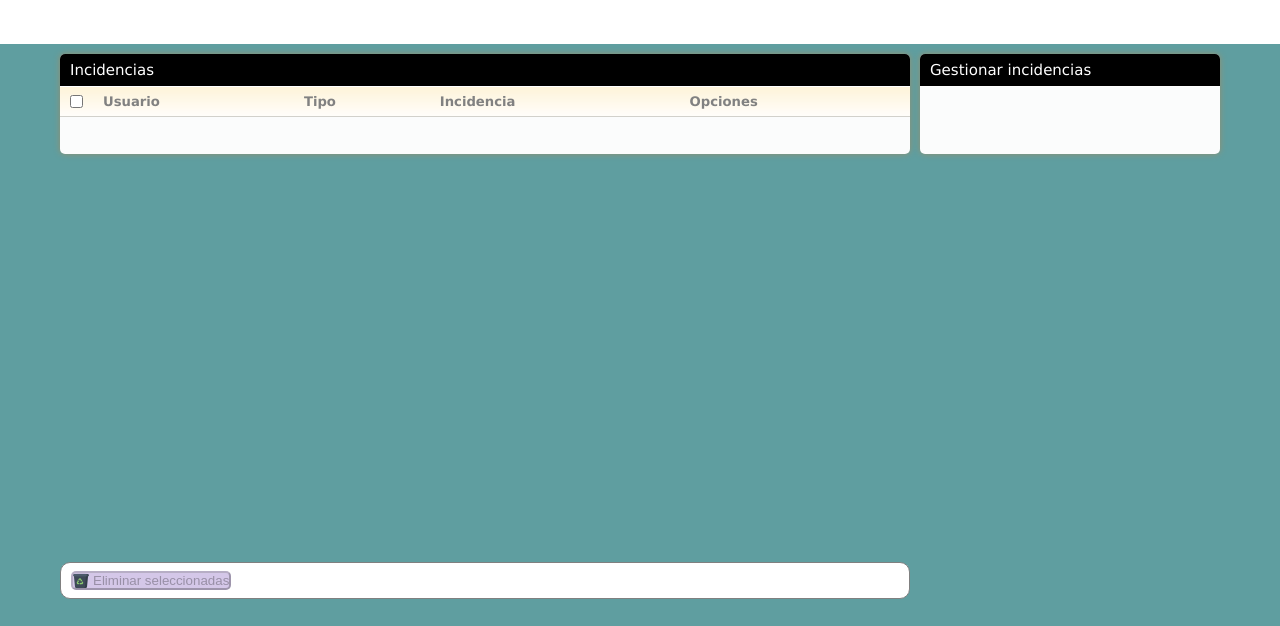
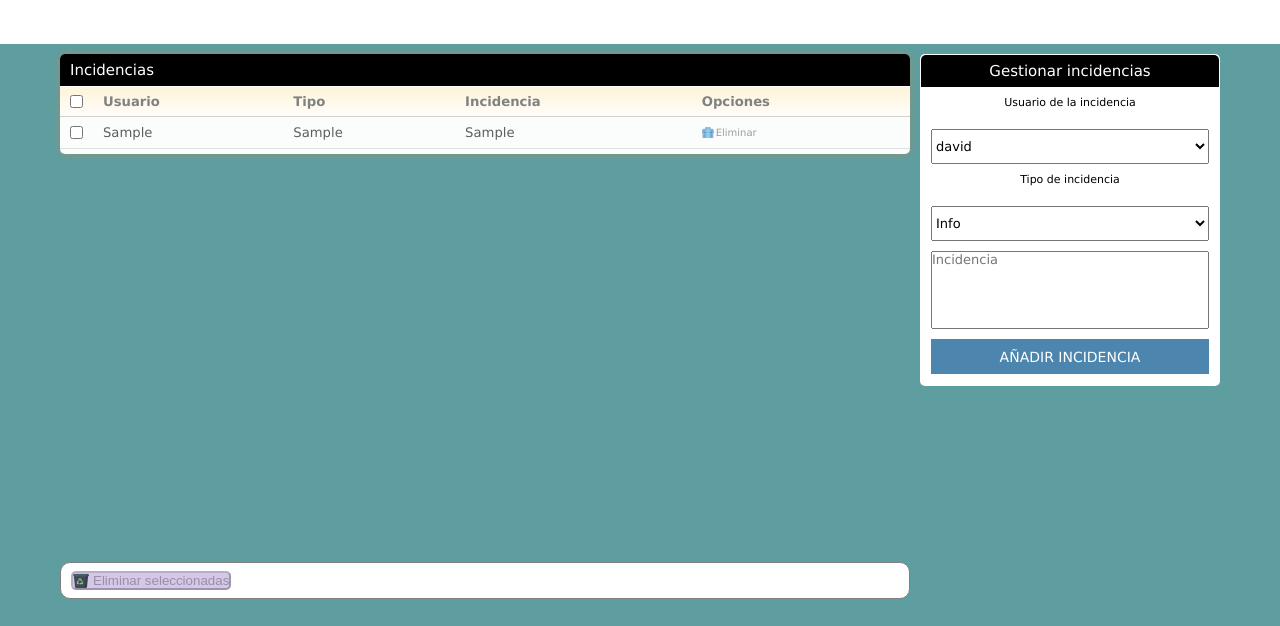
Before and after one commit to daviro05/geoturistAppWeb, a PHP site: page /inicio.php?id=incidencias in a window 1280 px wide. Shown: the part 100-726 px from the top of the page. Run offline with PHP 8.4, Linux system fonts and the light colour scheme; the visitor is signed in with stand-in values (Sample User, id 1); data comes from the database, SQL or seed files in the repository; both versions use the stored data as it was after the commit; tables that the repository leaves empty hold one stand-in row (values such as "Sample post"); lists and menus that the app fills with data are empty; some libraries are stand-ins or nearby versions.

Commit message:
Gestion de incidencias, actualizacion de la BBDD y otros cambios

```diff
--- a/css/style_inicio.css
+++ b/css/style_inicio.css
@@ -486,6 +486,15 @@
 
 }
 
+/* Estilo pagina incidencias.php */
+
+#u_incidencia, #t_incidencia{
+	height: 35px;
+	margin-top: 10px;
+
+}
+
+
 
 
 /* Estilo pagina comentarios.php */
--- a/funciones_BD.php
+++ b/funciones_BD.php
@@ -620,8 +620,42 @@
 }
 
 #######################################
-####### FUNCIONES DE MENSAJES #########
+######  FUNCIONES DE INCIDENCIAS ######
 #######################################
+
+function alta_incidencia($id_usuario,$tipo,$incidencia,$conexion)
+{
+
+		$alta_incidencia = mysqli_query($conexion,"INSERT INTO incidencias (id_usuario,tipo,incidencia)
+			VALUES('$id_usuario','$tipo','$incidencia')") or die(mysqli_error($conexion));
+
+		if($alta_incidencia)
+			echo "<script>window.location = './inicio.php?id=incidencias'</script>";
+
+}
+
+
+function obtener_incidencias($conexion){
+	$incidencias = mysqli_query($conexion,"SELECT * FROM incidencias");
+
+	if($incidencias){
+		while($fila = mysqli_fetch_array($incidencias))
+		{
+			echo "<tr>
+				<td><input type='checkbox' name='incidencia_sel[]' class='lugares_sel' value='$fila[id_incidencia]'/></td>
+				<td>$fila[id_usuario]</td>
+				<td>$fila[tipo]</td>
+				<td>$fila[incidencia]</td>
+				<td><a href='inicio.php?id=incidencias&eliminar=$fila[id_incidencia]' class='ico del' onclick='return confirmar()'>Eliminar</a>
+			</tr>";
+		}
+	}
+}
+
+function eliminar_incidencia($id_incidencia,$conexion){
+	$eliminar = mysqli_query($conexion,"DELETE FROM incidencias WHERE id_incidencia='$id_incidencia'");
+	echo "<script>window.location = './inicio.php?id=incidencias'</script>";
+}
 
 
 #######################################
--- a/incidencias.php
+++ b/incidencias.php
@@ -22,7 +22,8 @@
 								<th>Incidencia</th>
 								<th>Opciones</th>
 							</tr>
-					<form action="inicio.php?id=about" method="post">
+						<form action="inicio.php?id=incidencias" method="post" onsubmit="return confirmar('incidencias')">
+							<?php obtener_incidencias($conexion) ?>
 
 						</table>
 					</div>
@@ -45,11 +46,25 @@
 			<div id="sidebar">
 
 				<!-- Box -->
-				<div class="box">
+				<div class="add-coment-box">
 
 					<!-- Box Head -->
 					<div class="box-head">
 						<h2>Gestionar incidencias</h2>
+
+						<form id="add-lugar" action="inicio.php?id=incidencias" method="post">
+							<div id="info_lugar">
+									<label for="u_incidencia">Usuario de la incidencia</label>
+									<select id="u_incidencia" name="u_incidencia"><?php usuarios_lista($conexion); ?></select>
+									<label for="t_incidencia">Tipo de incidencia</label>
+									<select id="t_incidencia" name="t_incidencia">
+										<option value = "informacion">Info</option>
+										<option value = "problema">Problema</option>
+									</select>
+									<textarea id="coment" name="incidencia" placeholder="Incidencia"></textarea>
+									<input class="add-lugar-button" type="submit" name="AddIncidencia" value="Añadir Incidencia"/>
+							</div>
+						</form>
 					</div>
 					<!-- End Box Head-->
 
@@ -65,3 +80,33 @@
 			<!-- End Sidebar -->
 			<div class="cl">&nbsp;</div>
 		</div>
+
+		<?php
+
+if(isset($_POST['AddIncidencia'])){
+	$usuario_incidencia = $_POST['u_incidencia'];
+	$tipo = $_POST['t_incidencia'];
+	$incidencia = $_POST['incidencia'];
+
+	if($incidencia != "")
+		alta_incidencia($usuario_incidencia,$tipo,$incidencia,$conexion);
+
+}
+
+if(isset($_POST['Del_Sel'])){
+	if(!empty($_POST['incidencia_sel'])){
+		$cont = 0;
+		foreach($_POST['incidencia_sel'] as $incidencia){
+			$cont++;
+			eliminar_incidencia($incidencia,$conexion);
+		}
+	}
+
+}
+
+
+if(isset($_GET['eliminar'])){
+	eliminar_incidencia($_GET['eliminar'],$conexion);
+}
+
+?>
```
Also changed, not shown: bbdd/geoturistapp.sql (+48 -7 lines), bbdd/Estructura BBDD.png (added).
